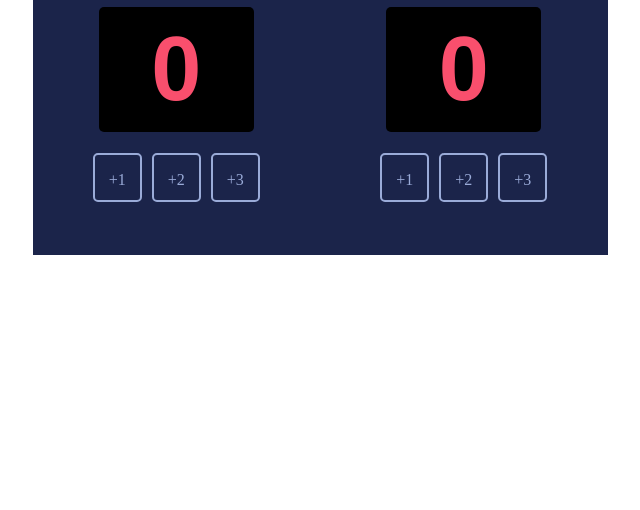
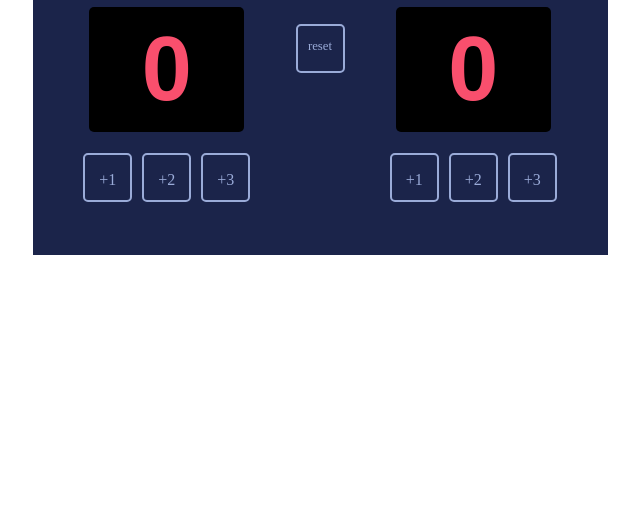
Before and after one commit to jo-1842/Basketball-Scoreboard, a plain HTML site: page index.html in a window 1280 px wide. Shown: the part 290-800 px from the top of the page, without its empty margins (320-960 px from the left). Drawn offline with nearby package versions, Linux system fonts and the light colour scheme.

Commit message:
Add reset button

```diff
--- a/index.css
+++ b/index.css
@@ -8,7 +8,7 @@ body {
 
 .container {
     display: flex;
-    justify-content: space-around;
+    justify-content: center;
     height: 80vh;
     background: #1B244A;
     width: 575px;
@@ -72,6 +72,11 @@ h4 {
 p {
     color: #9AABD8;
     font-family: "Cursed Timer ULiL";
+}
 
-
+#reset-btn {
+    font-size: 0.8em;
+    position: relative;
+    top: 40%;
+    margin: 0 7% 0 7%;
 }
--- a/index.html
+++ b/index.html
@@ -26,6 +26,11 @@
                   </div>
                 </div>
             </div>
+
+            <div class="square" id="reset-btn" onclick="resetScore()">
+              <p>reset</p>
+            </div>
+
             <div class="guest-container">
                 <h3>GUEST</h3>
                 <div class="score-container">
```
